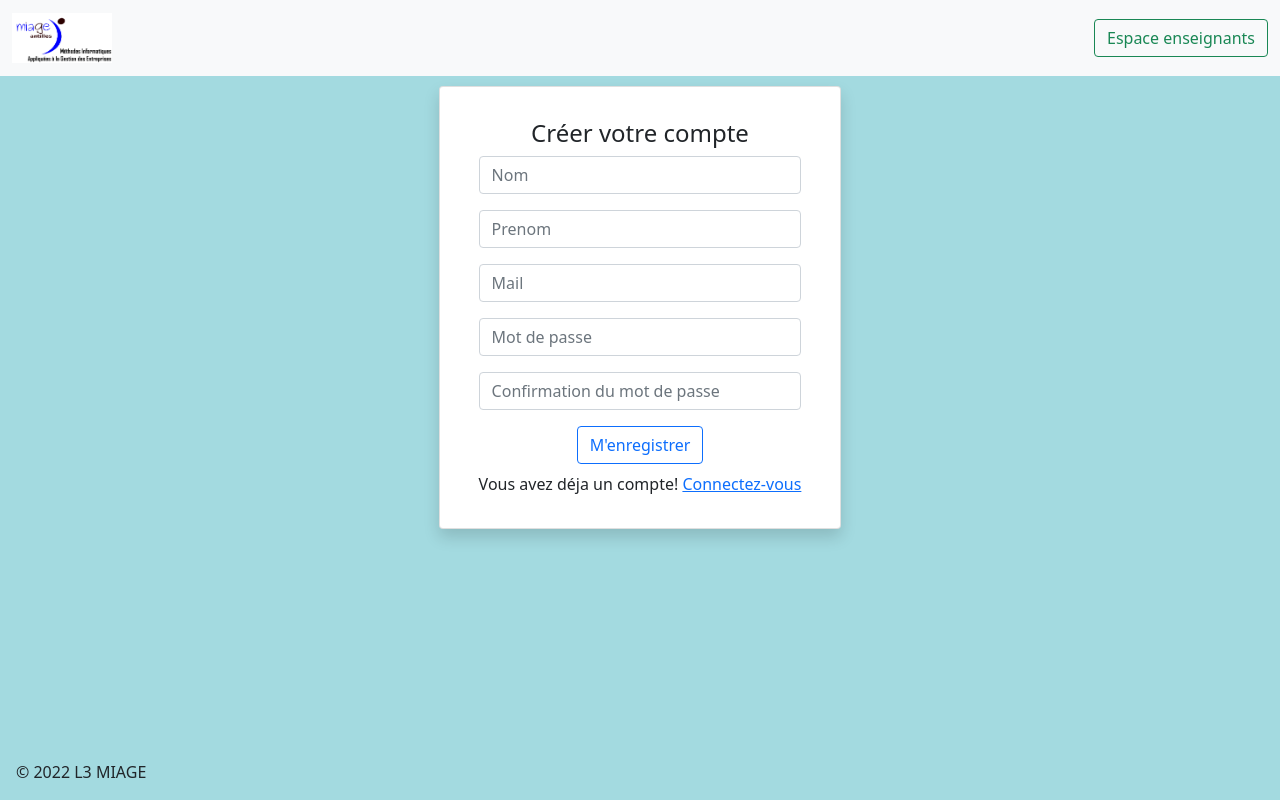
After one commit to FWICSS/Proj_DEV_L3, a PHP site: page /Views/homepage.php in a window 1280 px wide. The commit adds this page. Run offline with PHP 8.4, Linux system fonts and the light colour scheme.

Commit message:
Interfaces : création compte, connexion Fonction: Ajout étudiant Alert succès & erreurs

```diff
--- /dev/null
+++ b/Views/errorsMessages.php
@@ -0,0 +1,4 @@
+<div class="alert alert-danger mb-0" role="alert">
+    <?= /** @var TYPE_NAME $message */
+    $message; ?>
+</div>
--- /dev/null
+++ b/Views/footer.php
@@ -0,0 +1,6 @@
+<footer class="footer d-flex flex-wrap ">
+    <div class="col-md-4 d-flex align-items-end">
+        <span class="footer-text ms-3 mb-3">&copy; 2022 L3 MIAGE</span>
+    </div>
+</footer>
+</html>
--- /dev/null
+++ b/Views/header.php
@@ -0,0 +1,24 @@
+<!doctype html>
+<html lang="fr">
+<meta charset="utf-8">
+<meta name="viewport" content="width=device-width, initial-scale=1">
+<meta name="description" content="">
+<title>Miage Antilles</title>
+<link href="css/bootstrap.css" rel="stylesheet">
+<script src="js/bootstrap.bundle.js"></script>
+<script src="js/bootstrap.js"></script>
+<link href="styles/styles.css" rel="stylesheet">
+<link rel="icon" href="assets/world.png"/>
+<main class="main">
+    <header>
+        <nav class="navbar navbar-light bg-light">
+            <div class="container-fluid">
+                <a class="navbar-brand" href="index.php">
+                    <img src="assert/logo.png" alt="miage-antilles" width="100" height="50">
+                </a>
+                <form class="d-flex">
+                    <button class="btn btn-outline-success" type="submit">Espace enseignants</button>
+                </form>
+            </div>
+        </nav>
+    </header>
--- /dev/null
+++ b/Views/homepage.php
@@ -0,0 +1,42 @@
+<?php
+include_once('header.php');
+?>
+    <div class="container-fluid">
+        <div class="row justify-content-center align-items-center d-flex-row text-center">
+            <div class="col-12 col-lg-4 h-50 ">
+                <div class="card shadow">
+                    <div class="card-body mx-auto">
+                        <h4 class="card-title mt-3 text-center">Créer votre compte </h4>
+                        <form method="POST" action="index.php?useCase=student&action=register">
+                            <div class="form-group input-group mb-3">
+                                <input name="lastName" class="form-control" placeholder="Nom" type="text" required>
+                            </div>
+                            <div class="form-group input-group mb-3">
+                                <input name="firstName" class="form-control" placeholder="Prenom" type="text" required>
+                            </div>
+                            <div class="form-group input-group mb-3">
+                                <input name="mail" class="form-control" placeholder="Mail" type="email" required>
+                            </div>
+                            <div class="form-group input-group mb-3">
+                                <input name="password" class="form-control" placeholder="Mot de passe" type="password"
+                                       required>
+                            </div>
+                            <div class="form-group input-group mb-3">
+                                <input name="passwordRepeat" class="form-control"
+                                       placeholder="Confirmation du mot de passe"
+                                       type="password" required>
+                            </div>
+                            <div class="form-group mb-2">
+                                <button type="submit" class="btn btn-outline-primary">M'enregistrer</button>
+                            </div>
+                            <p class="text-center">Vous avez déja un compte!
+                                <a href="index.php?useCase=logInView">Connectez-vous</a>
+                            </p>
+                        </form>
+                    </div>
+                </div>
+            </div>
+        </div>
+    </div>
+    </main>
+<?php include('footer.php');
--- /dev/null
+++ b/Views/sucessesMessages.php
@@ -0,0 +1,4 @@
+<div class="alert alert-success mb-0" role="alert">
+    <?= /** @var TYPE_NAME $message */
+    $message; ?>
+</div>
--- a/styles/styles.css
+++ b/styles/styles.css
@@ -0,0 +1,16 @@
+body {
+    min-height: 100%;
+    padding-bottom: 80px;
+    background: rgb(163, 218, 224);
+}
+
+header {
+    margin-bottom: 10px;
+}
+
+.footer {
+    position: absolute;
+    bottom: 0px;
+    width: 100%;
+    height: 80px;
+}
```
Also changed, not shown: Controllers/studentController.php (added, +40 -0 lines), Models/Model.php (added, +32 -0 lines), Models/studentModel.php (added, +10 -0 lines), Views/login.php (added, +27 -0 lines), bdd/connexion.php (deleted, +0 -32 lines), index.php (+12 -5 lines), assert/logo.png (added).
